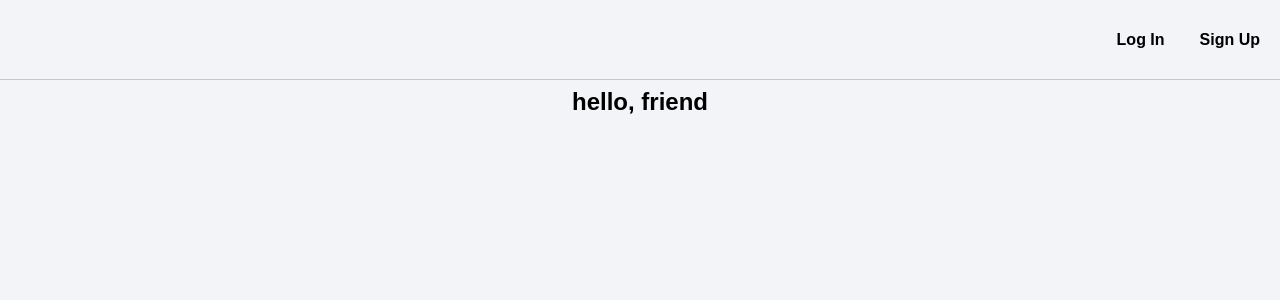
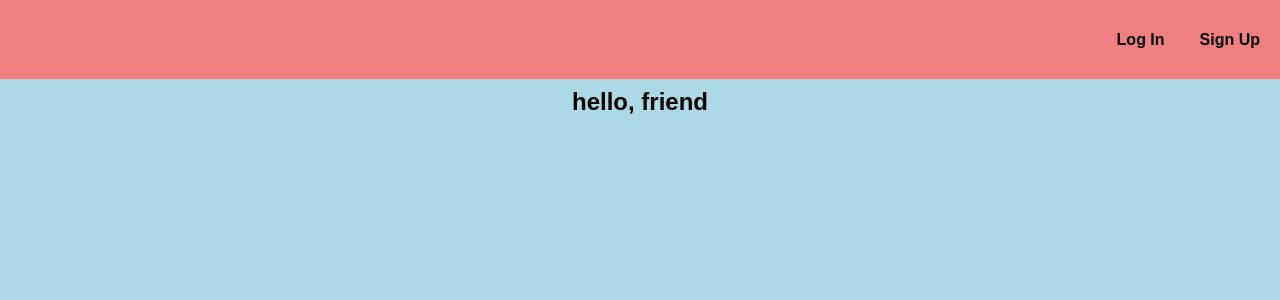
Before and after one commit to WarmSkin/Fun-Blog-Front-End, a React (Vite) app: page / in a window 1280 px wide. Shown: the top 300 px of the page. Built offline with nearby package versions, Linux system fonts and the light colour scheme; no server answers.

Commit message:
Change background color

```diff
--- a/src/index.css
+++ b/src/index.css
@@ -20,7 +20,7 @@ body {
   --primary: #F2B138;
   --secondary: #6574d0;
   --outline: #ffffff;
-  --background: #f2f4f8;
+  --background: lightblue;
   --border: rgb(220, 220, 220);
   --card-background: rgb(0, 180, 180);
 }
@@ -183,7 +183,7 @@ nav {
   position: fixed;
   padding: 12px 20px;
   align-items: center;
-  /* background: white; */
+  background: lightcoral;
   border-bottom: 1px solid rgb(200, 200, 200);
 }
 
```
